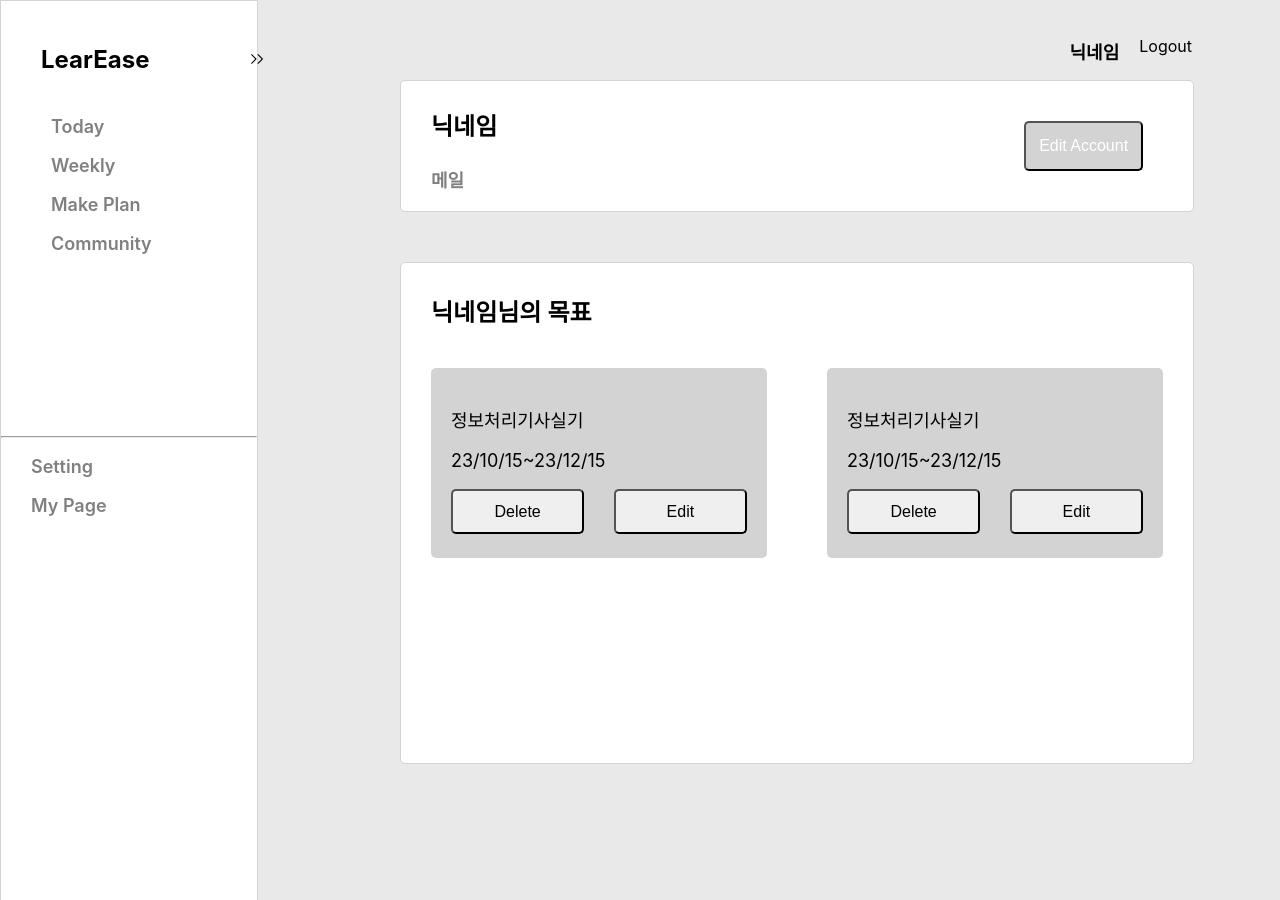
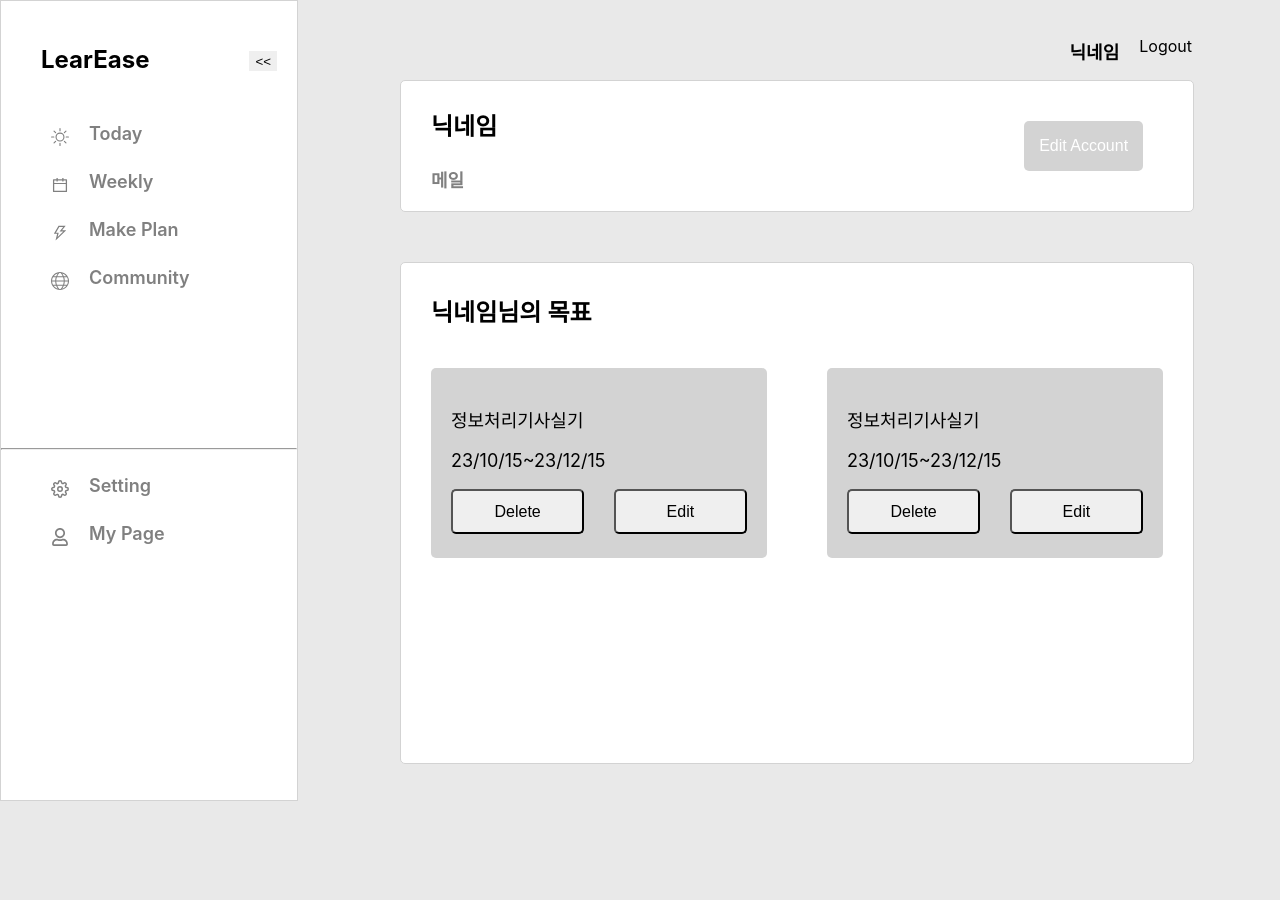
Before and after one commit to InQ-InQ-InQ-InQ-InQ/LearnEase_FE, a React (Create React App) app in the folder frontend/: page /profile in a window 1280 px wide. Built offline with nearby package versions, Linux system fonts and the light colour scheme.

Commit message:
style:sidebar

```diff
--- a/frontend/package.json
+++ b/frontend/package.json
@@ -8,6 +8,7 @@
     "@testing-library/user-event": "^13.5.0",
     "autoprefixer": "^10.4.16",
     "postcss": "^8.4.31",
+    "prop-types": "^15.8.1",
     "react": "^18.2.0",
     "react-dom": "^18.2.0",
     "react-icons": "^4.11.0",
--- a/frontend/public/index.html
+++ b/frontend/public/index.html
@@ -8,7 +8,7 @@
       name="description"
       content="Web site created using create-react-app"
     />
-    <title>Team 1</title>
+    <title>LearEase</title>
   </head>
   <body>
     <div id="root"></div>
--- a/frontend/src/component/SideBar.jsx
+++ b/frontend/src/component/SideBar.jsx
@@ -1,50 +1,66 @@
-import React from 'react';
-import { RxDoubleArrowRight } from 'react-icons/rx';
+import React, { useState } from 'react';
+import PropTypes from 'prop-types';
+import { BsSun } from 'react-icons/bs';
+import { AiOutlineCalendar, AiOutlineThunderbolt } from 'react-icons/ai';
+import { TfiWorld } from 'react-icons/tfi';
+import { FiSettings } from 'react-icons/fi';
+import { FaRegUser } from 'react-icons/fa';
 import styles from '../style/SideBar.module.css';
 
-function SideBar() {
+function SideBar({ currentPage }) {
+  const [sideOpen, setSideOpen] = useState(false);
+
+  const sideHandler = () => {
+    setSideOpen(!sideOpen);
+  };
+
     return (
-      <div className={styles.sidebar}>
+      <div className={styles.frame}>
+        <nav className={`${styles.sidebar}${sideOpen ? 'active' : ''}`}>
           <div className={styles.wrap}>
             <div className={styles.head}>
               <p className={styles.text}>LearEase</p>
-            <div className={styles.arrowicon}><RxDoubleArrowRight /></div>
+              <button type="button" className={styles.arrowicon} onClick={sideHandler}>{sideOpen ? '>>' : '<<'}</button>
             </div>
             <nav className={styles.navigation}>
-            <a href="/today" className={styles.menu}>
-              <i />
-              <p>Today</p>
+              <a href="/today" className={`${styles.menu} ${currentPage === 1 ? styles['font-semibold'] : ''}`}>
+                <BsSun />
+                <div className={styles.mtext}>Today</div>
               </a>
-            <a href="/weekly" className={styles.menu}>
-              <i />
-              <p>Weekly</p>
+              <a href="/weekly" className={`${styles.menu} ${currentPage === 2 ? styles['font-semibold'] : ''}`}>
+                <AiOutlineCalendar />
+                <div className={styles.mtext}>Weekly</div>
               </a>
-            <a href="/plan" className={styles.menu}>
-              <i />
-              <p>Make Plan</p>
+              <a href="/plan" className={`${styles.menu} ${currentPage === 3 ? styles['font-semibold'] : ''}`}>
+                <AiOutlineThunderbolt />
+                <div className={styles.mtext}>Make Plan</div>
               </a>
-            <a href="/community" className={styles.menu}>
+              <a href="/community" className={`${styles.menu} ${currentPage === 4 ? styles['font-semibold'] : ''}`}>
 
-              <i />
-              <p>Community</p>
+                <TfiWorld />
+                <div className={styles.mtext}>Community</div>
 
               </a>
             </nav>
           </div>
           <hr />
-        <div>
+          <div className={styles.wrap}>
             <nav className={styles.navigation}>
-            <a href="/setting" className={styles.menu}>
-              <i />
-              <p>Setting</p>
+              <a href="/setting" className={`${styles.menu} ${currentPage === 5 ? styles['font-semibold'] : ''}`}>
+                <FiSettings />
+                <div className={styles.mtext}>Setting</div>
               </a>
-            <a href="/profile" className={styles.menu}>
-              <i />
-              <p>My Page</p>
+              <a href="/profile" className={`${styles.menu} ${currentPage === 6 ? styles['font-semibold'] : ''}`}>
+                <FaRegUser />
+                <div className={styles.mtext}>My Page</div>
               </a>
             </nav>
           </div>
+        </nav>
       </div>
     );
 }
+SideBar.propTypes = {
+  currentPage: PropTypes.number.isRequired,
+};
 export default SideBar;
--- a/frontend/src/page/MyPage.jsx
+++ b/frontend/src/page/MyPage.jsx
@@ -4,9 +4,8 @@ import styles from '../style/MyPage.module.css';
 
 function MyPage() {
     return (
-
       <div className={styles.viewport}>
-        <SideBar />
+        <SideBar currentPage={6} />
         <div className={styles.mainprofile}>
           <div className={styles.miniinfo}>
             <div className={styles.headwrap}>
@@ -19,7 +18,7 @@ function MyPage() {
               <p className={styles.text}>닉네임</p>
               <p className={styles.mail}>메일</p>
             </div>
-            <input type="button" value="Edit Account" className={styles.profileeditbtn} />
+            <button type="button" className={styles.profileeditbtn}>Edit Account</button>
           </div>
           <div className={styles.bodyprofile}>
             <p className={styles.text1}>닉네임님의 목표</p>
@@ -30,16 +29,16 @@ function MyPage() {
                 <p>정보처리기사실기</p>
                 <p>23/10/15~23/12/15</p>
                 <div className={styles.btnwrap}>
-                  <input type="button" className={styles.deletebtn} value="Delete" />
-                  <input type="button" className={styles.goaleditbtn} value="Edit" />
+                  <button type="button" className={styles.deletebtn}>Delete</button>
+                  <button type="button" className={styles.goaleditbtn}>Edit</button>
                 </div>
               </div>
               <div className={styles.goalbox}>
                 <p>정보처리기사실기</p>
                 <p>23/10/15~23/12/15</p>
                 <div className={styles.btnwrap}>
-                  <input type="button" className={styles.deletebtn} value="Delete" />
-                  <input type="button" className={styles.goaleditbtn} value="Edit" />
+                  <button type="button" className={styles.deletebtn}>Delete</button>
+                  <button type="button" className={styles.goaleditbtn}>Edit</button>
                 </div>
               </div>
             </div>
--- a/frontend/src/style/MyPage.module.css
+++ b/frontend/src/style/MyPage.module.css
@@ -59,6 +59,7 @@
     width: 15%;
     border-radius: 5px;
     font-size: medium;
+    border: none;
 }
 .bodyprofile{
     border: 1px solid lightgray;
--- a/frontend/src/style/SideBar.module.css
+++ b/frontend/src/style/SideBar.module.css
@@ -1,11 +1,19 @@
-.sidebar{
+.frame{
     width: 20%;
-    height: 900px;
-    position: absolute;
+    height: 1000px;
+    position:  fixed;
     top: 0;
     left: 0;
+
+}
+.sidebar{
+    position: absolute;
     border: 1px solid lightgray;
     background-color: white;
+    transition: 0.5s;
+}
+.sidebar.active{
+    transform: translateX(-50%);
 }
 .wrap{
     margin: 20px;
@@ -18,6 +26,8 @@
 .arrowicon{
     margin-left: 100px;
     margin-top: 30px;
+    height: 20px;
+    border: none;
 }
 .text{
     font-size: x-large;
@@ -26,11 +36,27 @@
 .navigation{
     margin-left: 30px;
     height: 300px;
+    margin-top: 30px;
 }
 .menu{
     color: gray;
     font-size: large;
     font-weight: 600;
     text-decoration-line: none;
-
+    display: flex;
+    flex-direction: row;
+    margin-bottom: 30px;
 }
+.menu.active{
+    color: black;
+    font-size: large;
+    font-weight: 600;
+    text-decoration-line: none;
+    display: flex;
+    flex-direction: row;
+    margin-bottom: 30px;
+}
+.mtext{
+    margin-left: 20px;
+    margin-top: -5px;
+}
```
Also changed, not shown: 1 other file (tests, documents, lock files or other folders). Lines whose indentation alone changed are shown as unchanged.
